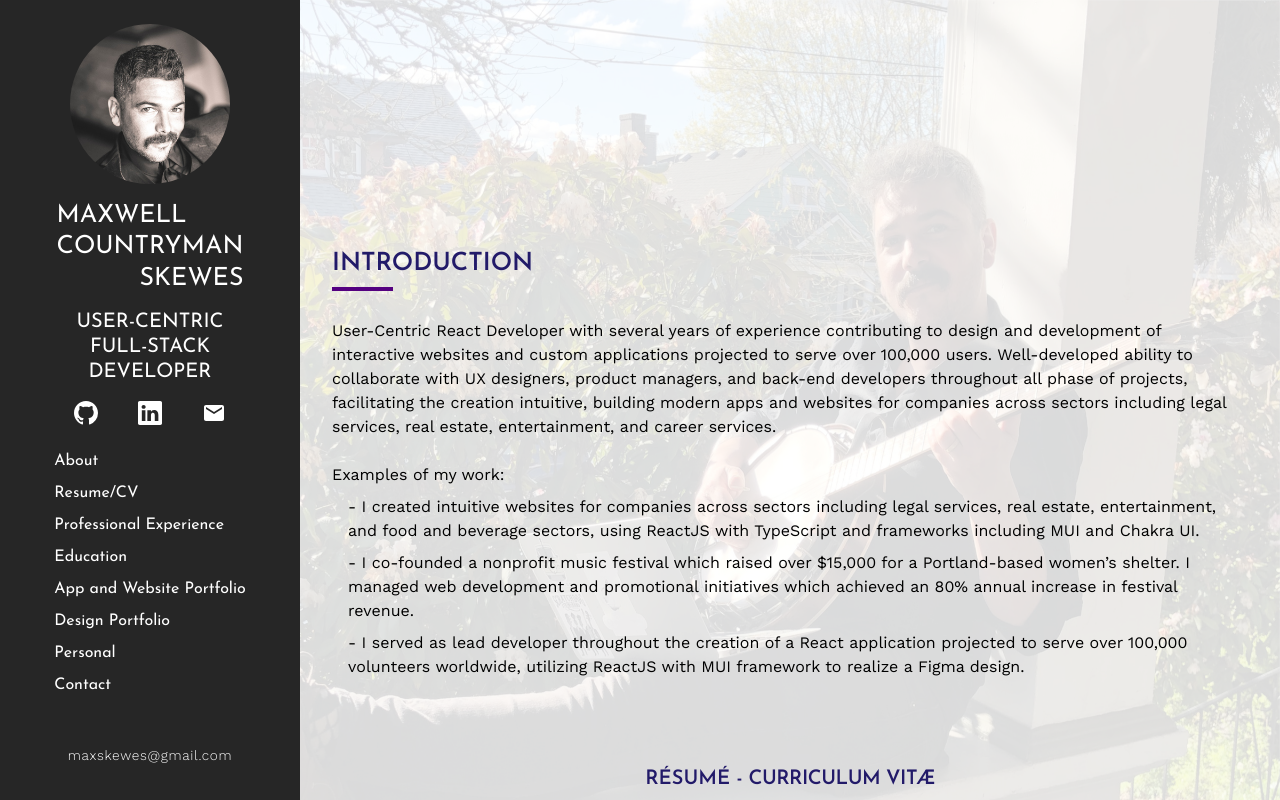
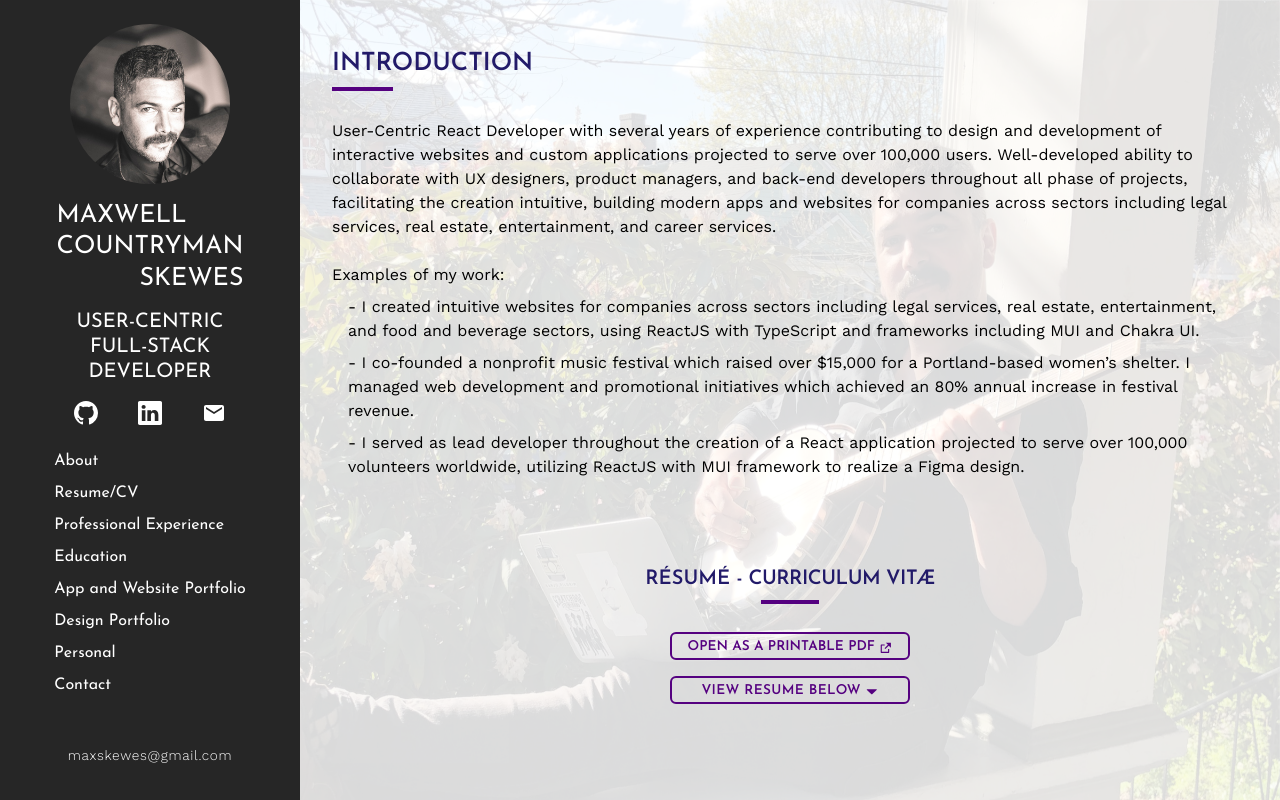
Before and after one commit to maxskewes/maxskewes.com, a Next.js app: page / in a window 1280 px wide. Shown: the top 800 px of the page. Built offline with nearby package versions, Linux system fonts and the light colour scheme.

Commit message:
remove animation main page

```diff
--- a/app/page.tsx
+++ b/app/page.tsx
@@ -24,7 +24,7 @@ const Page: React.FC = () => {
 
   return (
     <div className='z-1 bg-white/[.850] w-full pl-0 md:pl-[200px] lg:pl-[300px]'>
-      <motion.div animate={{y: 200}} className='px-4 lg:px-8'>
+      <motion.div animate={{y: 0}} className='px-4 lg:px-8'>
         <About data={aboutData} />
         <Resume />
         <ProfessionalExperience data={professionalExperienceData} />
```
